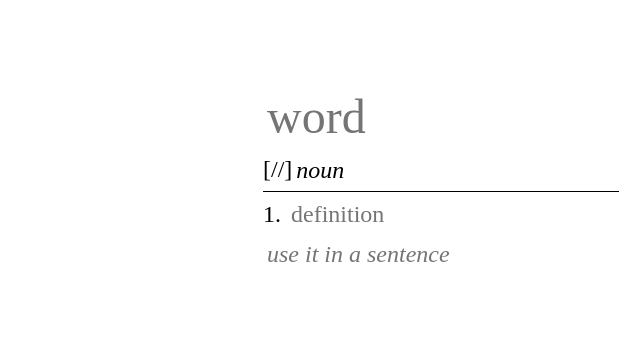
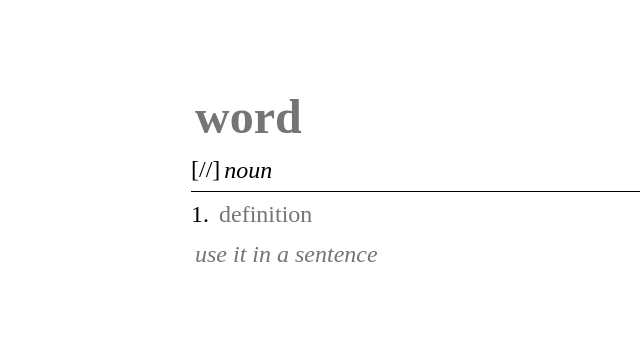
Before and after one commit to TheIttyBittyGalaxy/dictionary, a plain HTML site: page index.html in a window 1280 px wide. Shown: the part 224-571 px from the top of the page, without its empty margins (199-839 px from the left). Drawn offline with Linux system fonts and the light colour scheme.

Commit message:
Update styling

```diff
--- a/index.html
+++ b/index.html
@@ -21,6 +21,7 @@
             font-family: inherit;
             font-size: inherit;
             font-style: inherit;
+            font-weight: inherit;
             line-height: inherit;
             color: inherit;
         }
@@ -88,8 +89,8 @@
         /* Definition */
         .definition {
             width: 100%;
-            max-width: 500px;
-            padding: 3rem;
+            max-width: 620px;
+            padding: 60px;
             background-color: white;
         }
 
```
